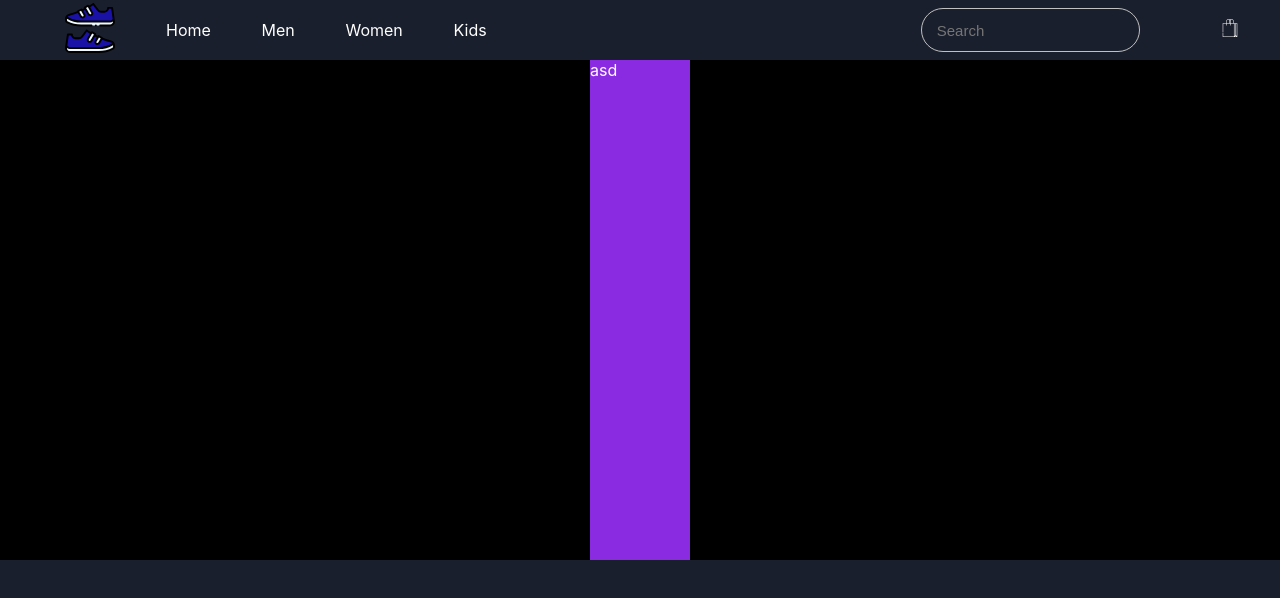
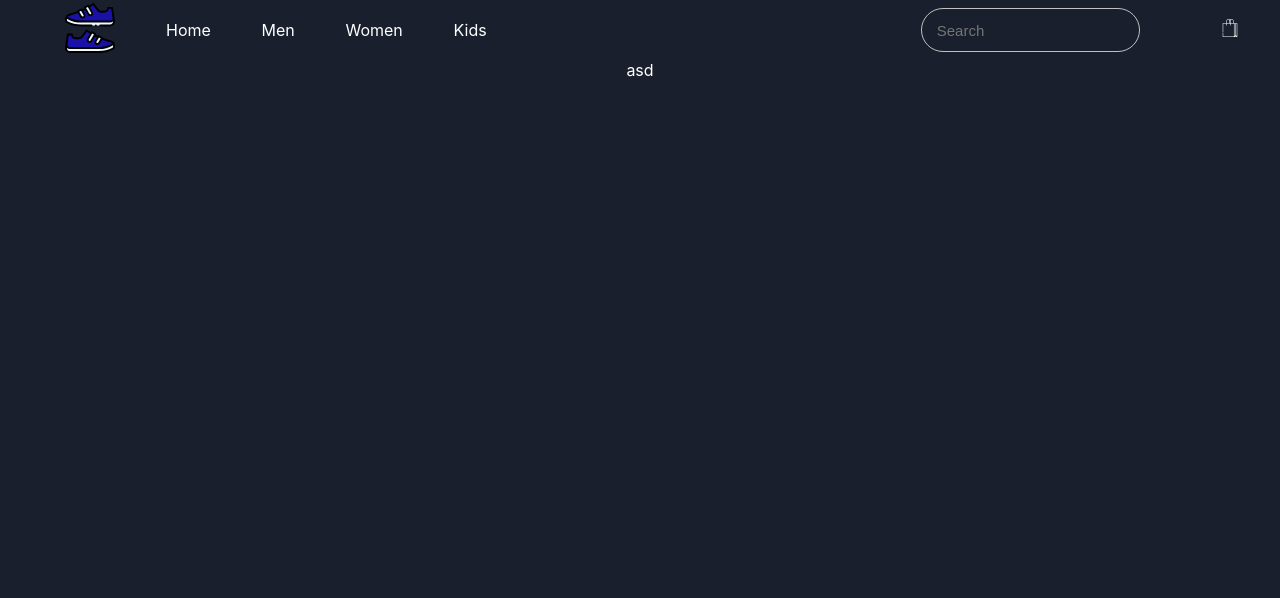
Before and after one commit to iMuhammadUmer/shoe-store-react, a React (Create React App) app: page /shoe-description in a window 1280 px wide. Shown: the top 598 px of the page. Built offline with nearby package versions, Linux system fonts and the light colour scheme.

Commit message:
[WIP] shoe description styling

```diff
--- a/src/App.css
+++ b/src/App.css
@@ -62,13 +62,13 @@ header input {
 }
 .showDescription {
   height: 500px;
-  background-color: black;
+  /* background-color: black; */
   display: flex;
   justify-content: center;
   align-items: center;
 }
 .showDescription .col {
   height: inherit;
-  width: 100px;
-  background-color: blueviolet;
+  padding: 0 2em 0 2em;
+  /* background-color: blueviolet; */
 }
```
